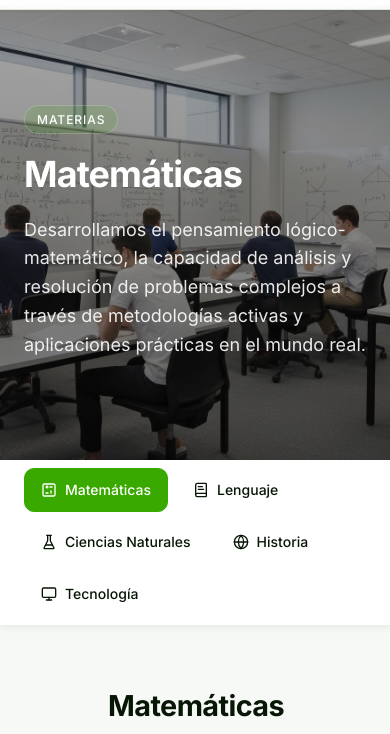
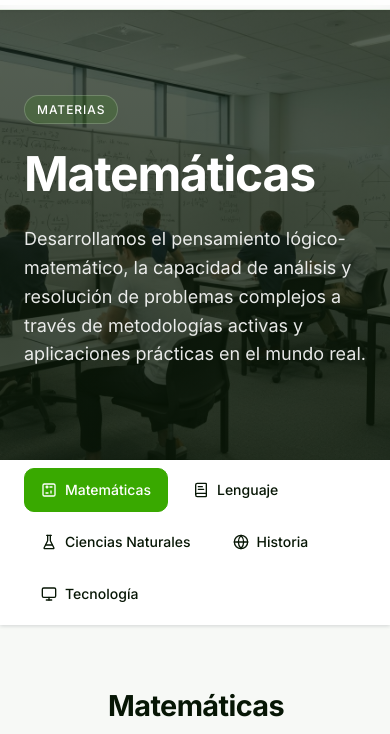
Before and after one commit to valu180/TecnoAcademia, a plain HTML site: page pages/lineas.html in a window 390 px wide. Shown: the part 55-789 px from the top of the page. Drawn offline with Linux system fonts and the light colour scheme.

Commit message:
feat(lineas): adjust hero, refine main grid, and polish spacing

```diff
--- a/css/lineas.css
+++ b/css/lineas.css
@@ -8,8 +8,8 @@
 .subject-hero {
   background: linear-gradient(
       to bottom,
-      rgba(0, 0, 0, 0.35),
-      rgba(0, 0, 0, 0.55)
+      rgba(7, 22, 5, 0.68),
+      rgba(7, 22, 5, 0.78)
     ),
     url('../assets/subject-math.png') center/cover no-repeat;
   height: 28.40625rem;
@@ -42,7 +42,7 @@
 .subject-hero-title {
   max-width: 42rem;
   margin-top: 0.75rem;
-  font-size: clamp(2.25rem, 4vw, 3rem);
+  font-size: 3rem;
   font-weight: 700;
   letter-spacing: -0.025em;
 }
@@ -59,7 +59,7 @@
 .subject-tabs {
   background: #ffffff;
   border-bottom: 0;
-  box-shadow: 0 0.125rem 0.5rem rgba(15, 23, 42, 0.08);
+  box-shadow: 0 0.09375rem 0.21875rem rgba(15, 23, 42, 0.14);
   position: sticky;
   top: 4rem; /* se fija justo debajo del header fijo, sin dejar espacio visible */
   z-index: 90;
```
